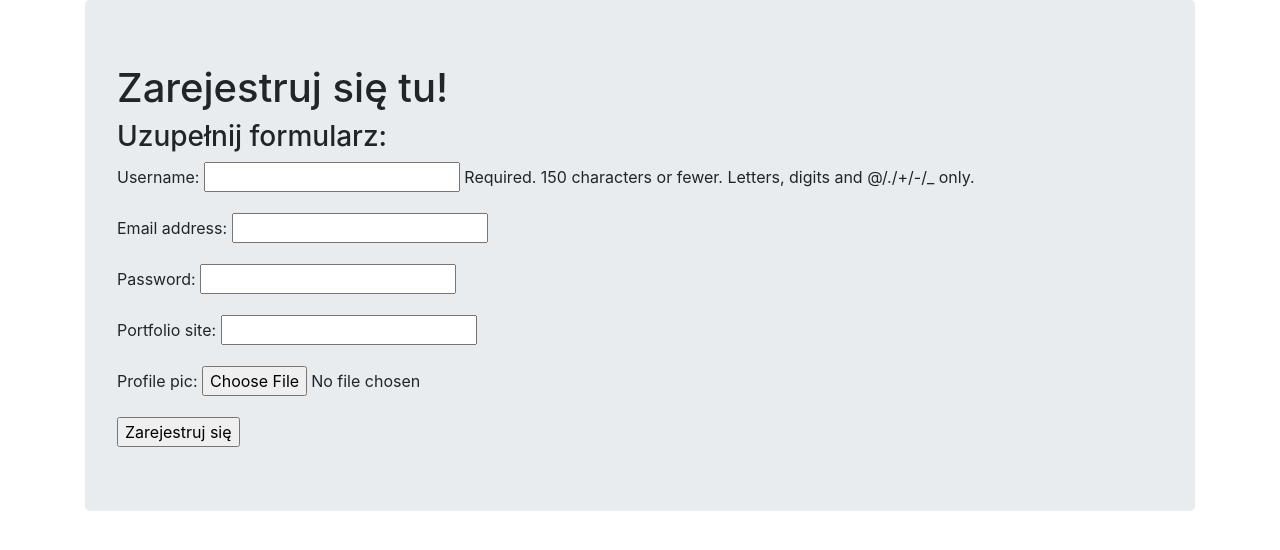
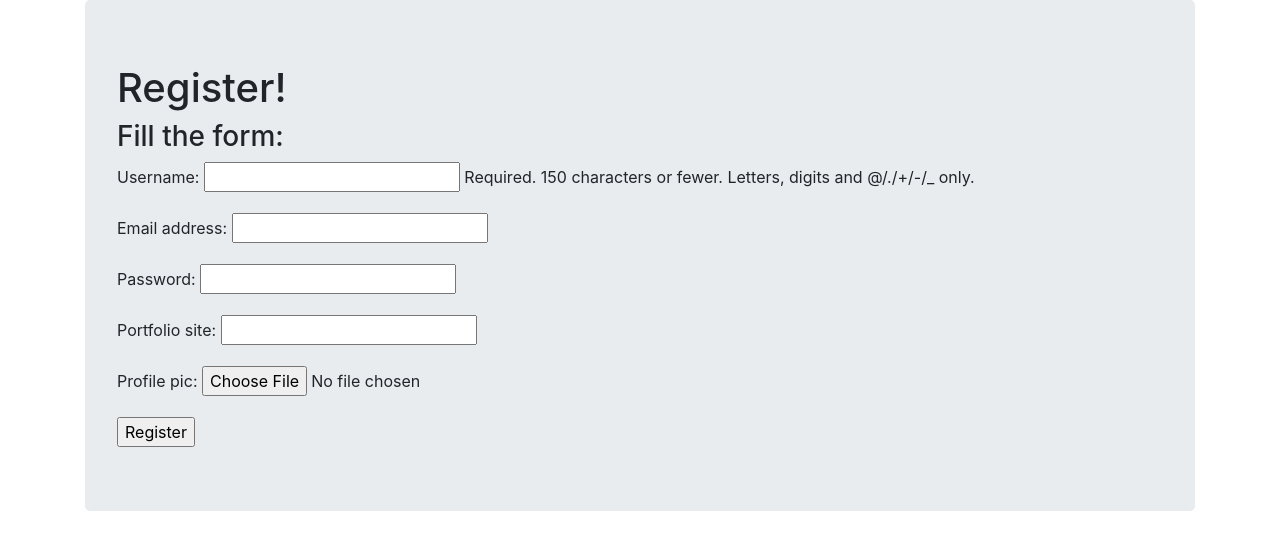
Before and after one commit to MalSemik/DjangoCourse, a Django app: a page that uses learning_users/templates/basic_app/registration.html in a window 1280 px wide. Shown: the part 56-606 px from the top of the page. Run offline with Django 3.2, Linux system fonts and the light colour scheme; some libraries are stand-ins or nearby versions.

Commit message:
Change registration template to use english only

```diff
--- a/learning_users/templates/basic_app/registration.html
+++ b/learning_users/templates/basic_app/registration.html
@@ -4,18 +4,18 @@
 
 <div class="jumbotron">
     {% if registered %}
-        <h1>Dziękuję za zarejestrowanie się</h1>
+        <h1>Thanks for registering!</h1>
 
     {% else %}
-    <h1>Zarejestruj się tu!</h1>
-    <h3>Uzupełnij formularz:</h3>
+    <h1>Register!</h1>
+    <h3>Fill the form:</h3>
 
     <form enctype="multipart/form-data" method="POST" >
         {% csrf_token %}
         {{ user_form.as_p }}
 
         {{ profile_form.as_p}}
-        <input type="submit" value="Zarejestruj się">
+        <input type="submit" value="Register">
     </form>
 
     {% endif %}
```
